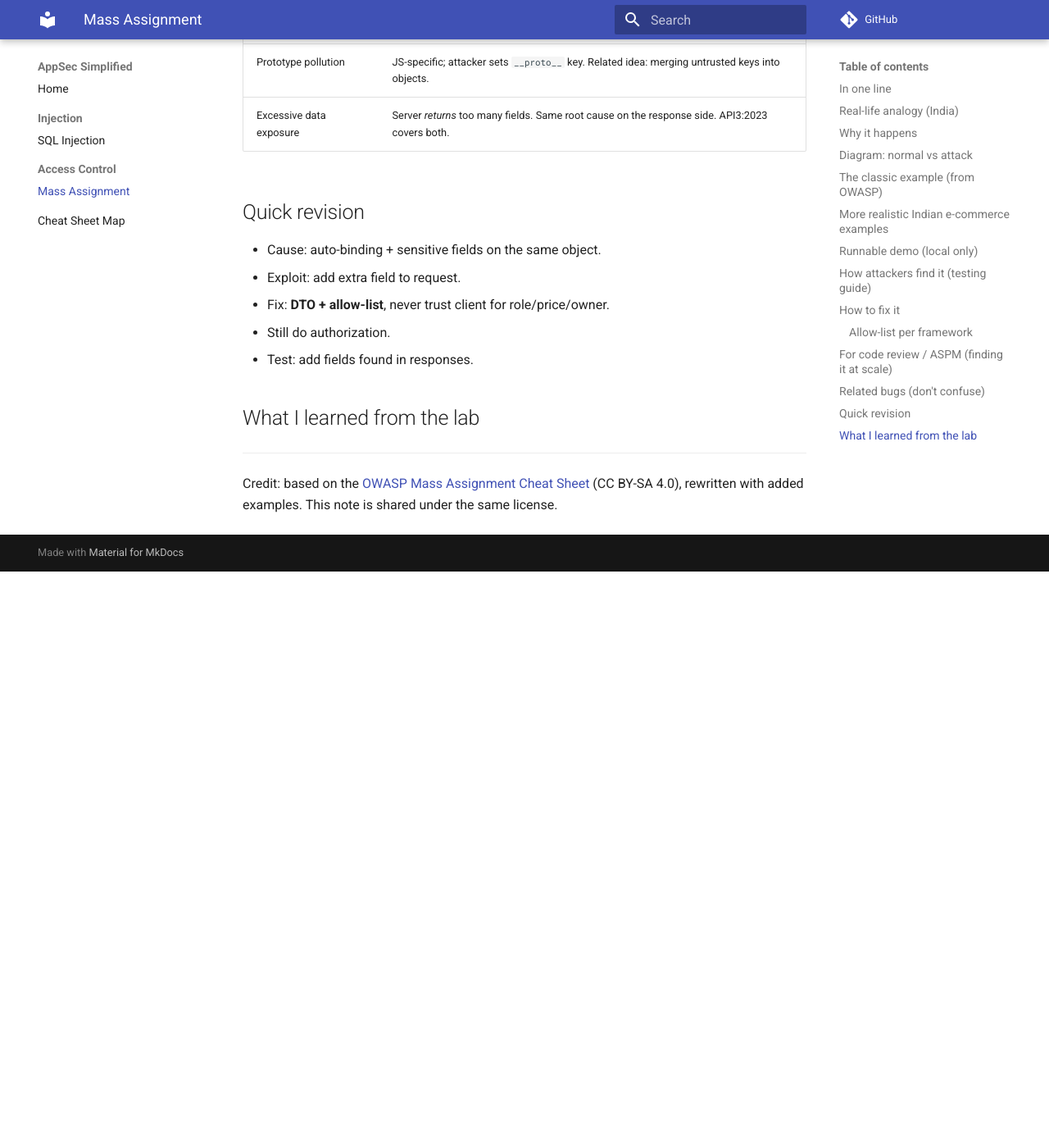
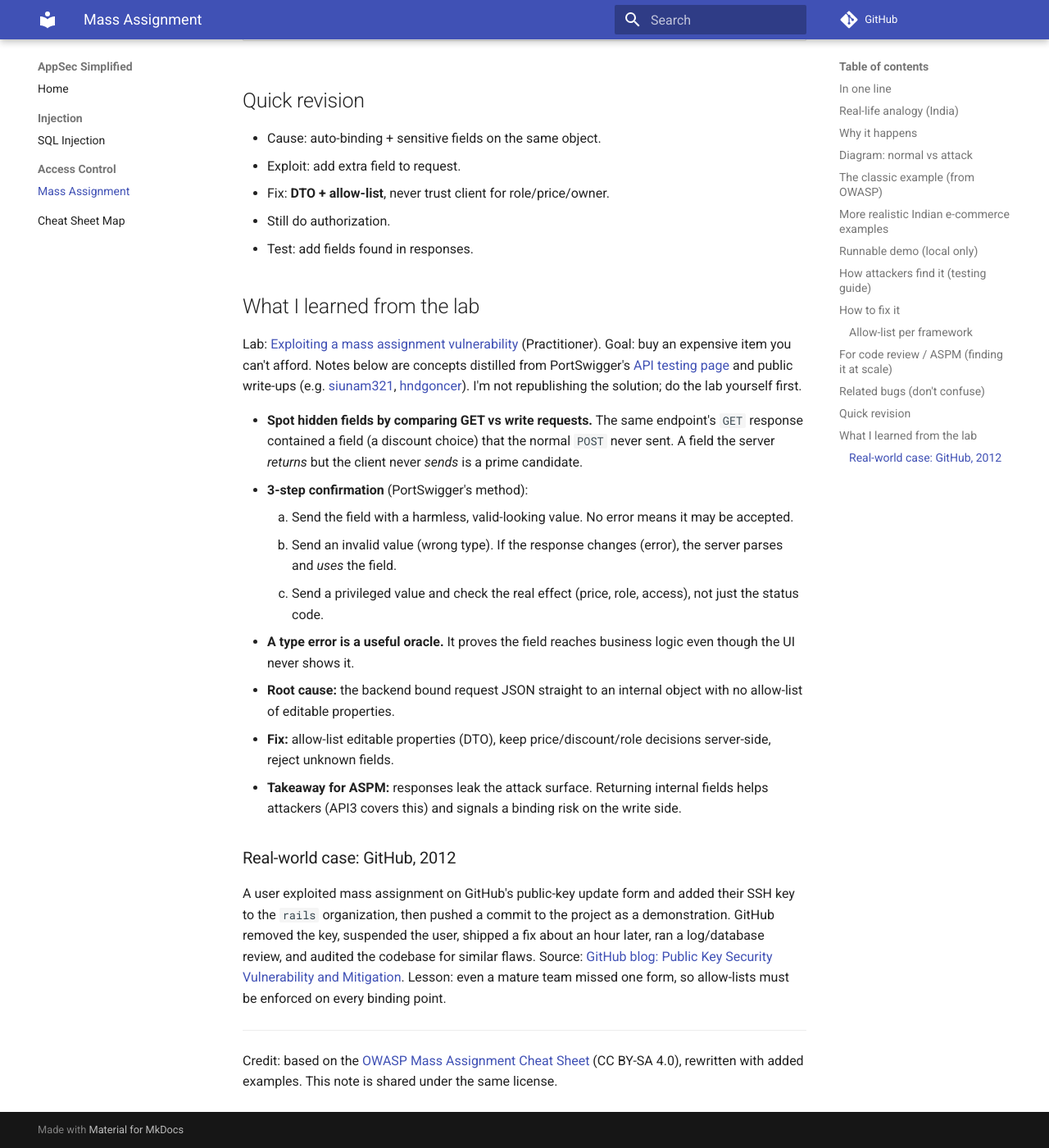
Before and after one commit to rootranjan/appsec-simplified, an MkDocs documentation site: the page built from docs/03-access-control/mass-assignment.md, in a window 1280 px wide and 1400 px high, scrolled down 5911 px. Shown: the whole window at 82% size. Built offline with MkDocs 1.6.1 and Material for MkDocs 9.7.7, drawn with Linux system fonts in a browser that asks for light colours; comment, search, counter and statistics services are not loaded; before the commit the page ends 6608 px from its top, so only the background shows below that; some of the changed text lies outside the part shown.

Commit message:
update mass assignement

```diff
--- a/docs/03-access-control/mass-assignment.md
+++ b/docs/03-access-control/mass-assignment.md
@@ -97,7 +97,7 @@ userid=bobbytables&password=hashedpass&email=bobby@tables.com&isAdmin=true
 | `PUT /order/123` | `"status":"REFUNDED"` | Fraudulent refund |
 | `PUT /seller/me` | `"kycVerified":true` | Skip KYC |
 | `PUT /user/me` | `"userId":"<someone else's>"` | Account takeover / data overwrite |
-| `POST /org/keys` | `"orgId":"<other org>"` | Cross-tenant access (this is how **GitHub was hacked in 2012**) |
+| `POST /org/keys` | `"orgId":"<other org>"` | Cross-tenant access (the type of flaw behind the **2012 GitHub breach**) |
 
 ## Runnable demo (local only)
 
@@ -146,8 +146,7 @@ Use this on labs, CTFs and apps you are authorized to test.
 7. **Compare roles.** Fields visible only in an admin's response are good guesses.
 8. **Try different verbs.** Create may be protected while update isn't.
 
-**PortSwigger lab:** *API testing → "Exploiting a mass assignment vulnerability"*. Idea only: the
-`GET` response shows a hidden field the checkout `POST` also accepts.
+**PortSwigger lab:** [Exploiting a mass assignment vulnerability](https://portswigger.net/web-security/api-testing/lab-exploiting-mass-assignment-vulnerability) (Practitioner, API testing). See "What I learned" below.
 
 ## How to fix it
 
@@ -273,7 +272,24 @@ Red flags to grep for:
 - Test: add fields found in responses.
 
 ## What I learned from the lab
-<!-- Fill in after the PortSwigger lab: root cause, exploit idea, fix. Do not paste full solutions. -->
+
+Lab: [Exploiting a mass assignment vulnerability](https://portswigger.net/web-security/api-testing/lab-exploiting-mass-assignment-vulnerability) (Practitioner). Goal: buy an expensive item you can't afford.
+Notes below are concepts distilled from PortSwigger's [API testing page](https://portswigger.net/web-security/api-testing) and public write-ups (e.g. [siunam321](https://siunam321.github.io/ctf/portswigger-labs/api-testing/api-3/), [hndgoncer](https://medium.com/@hndgoncer/exploiting-a-mass-assignment-vulnerability-by-ports-d90b4e72ee2a)). I'm not republishing the solution; do the lab yourself first.
+
+- **Spot hidden fields by comparing GET vs write requests.** The same endpoint's `GET` response contained a field (a discount choice) that the normal `POST` never sent. A field the server *returns* but the client never *sends* is a prime candidate.
+- **3-step confirmation** (PortSwigger's method):
+    1. Send the field with a harmless, valid-looking value. No error means it may be accepted.
+    2. Send an invalid value (wrong type). If the response changes (error), the server parses and *uses* the field.
+    3. Send a privileged value and check the real effect (price, role, access), not just the status code.
+- **A type error is a useful oracle.** It proves the field reaches business logic even though the UI never shows it.
+- **Root cause:** the backend bound request JSON straight to an internal object with no allow-list of editable properties.
+- **Fix:** allow-list editable properties (DTO), keep price/discount/role decisions server-side, reject unknown fields.
+- **Takeaway for ASPM:** responses leak the attack surface. Returning internal fields helps attackers (API3 covers this) and signals a binding risk on the write side.
+
+### Real-world case: GitHub, 2012
+A user exploited mass assignment on GitHub's public-key update form and added their SSH key to the `rails` organization, then pushed a commit to the project as a demonstration. GitHub removed the key, suspended the user, shipped a fix about an hour later, ran a log/database review, and audited the codebase for similar flaws.
+Source: [GitHub blog: Public Key Security Vulnerability and Mitigation](https://github.blog/news-insights/company-news/public-key-security-vulnerability-and-mitigation/).
+Lesson: even a mature team missed one form, so allow-lists must be enforced on every binding point.
 
 ---
 Credit: based on the [OWASP Mass Assignment Cheat Sheet](https://cheatsheetseries.owasp.org/cheatsheets/Mass_Assignment_Cheat_Sheet.html) (CC BY-SA 4.0), rewritten with added examples. This note is shared under the same license.
```
Also changed, not shown: other parts of docs/03-access-control/mass-assignment.md (+1 -1 lines).
